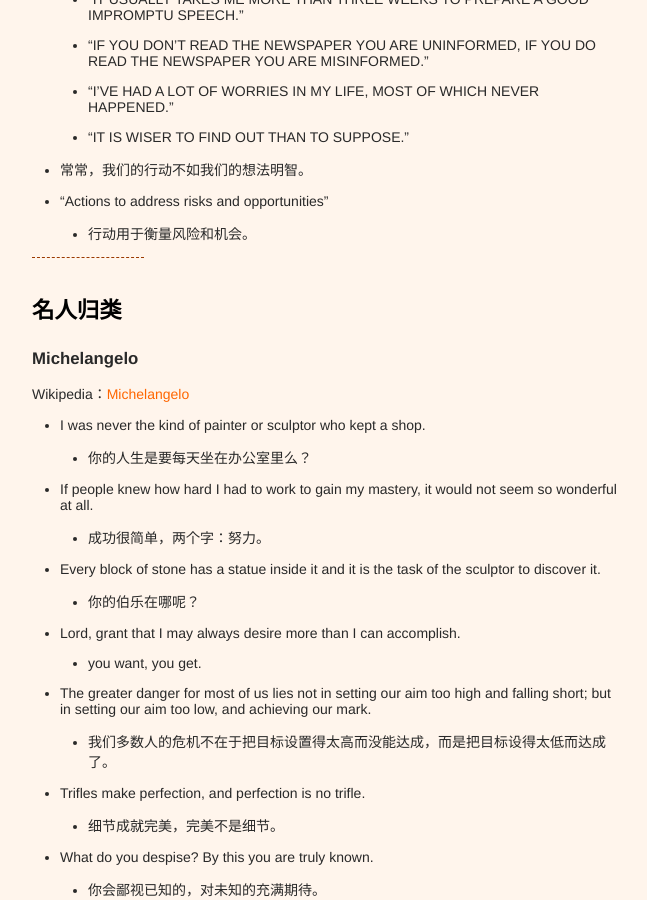
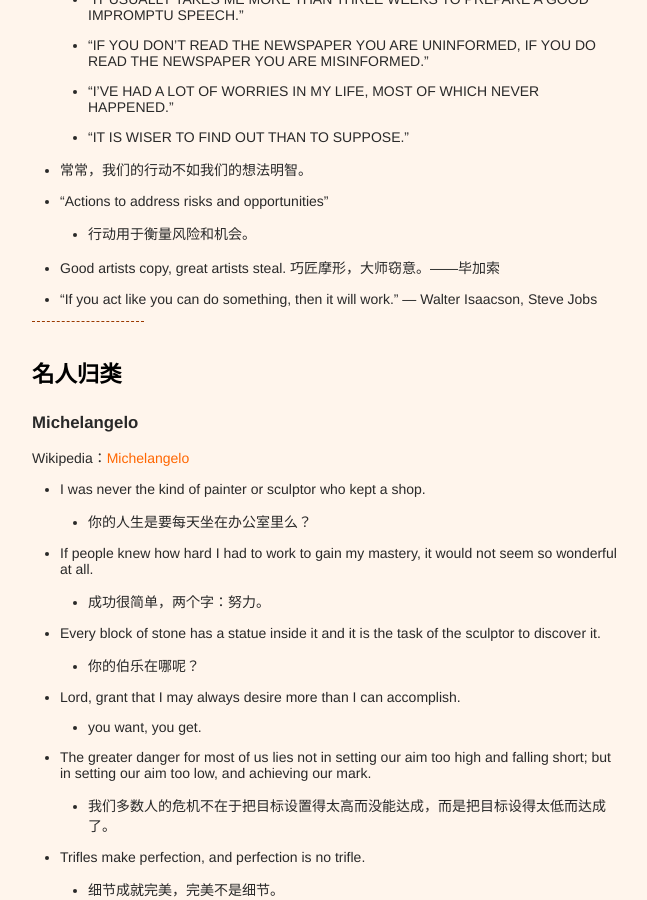
Before and after one commit to xianyuxmu/xianyuxmu.github.io, a Jekyll site: the page built from _posts/2017-06-17-chicken-soup.md, in a window 1280 px wide and 900 px high, scrolled down 6452 px. Shown: the whole window, without its empty margins (314-961 px from the left). Built offline with Jekyll 4.4.1, drawn with Linux system fonts in a browser that asks for light colours; comment, search, counter and statistics services are not loaded.

Commit message:
two from Walter Isaacson

```diff
--- a/_posts/2017-06-17-chicken-soup.md
+++ b/_posts/2017-06-17-chicken-soup.md
@@ -174,6 +174,8 @@ tags:
 - 常常，我们的行动不如我们的想法明智。
 - “Actions to address risks and opportunities”
 	- 行动用于衡量风险和机会。
+- Good artists copy, great artists steal. 巧匠摩形，大师窃意。——毕加索
+- “If you act like you can do something, then it will work.” ― Walter Isaacson, Steve Jobs
 
 
 
```
